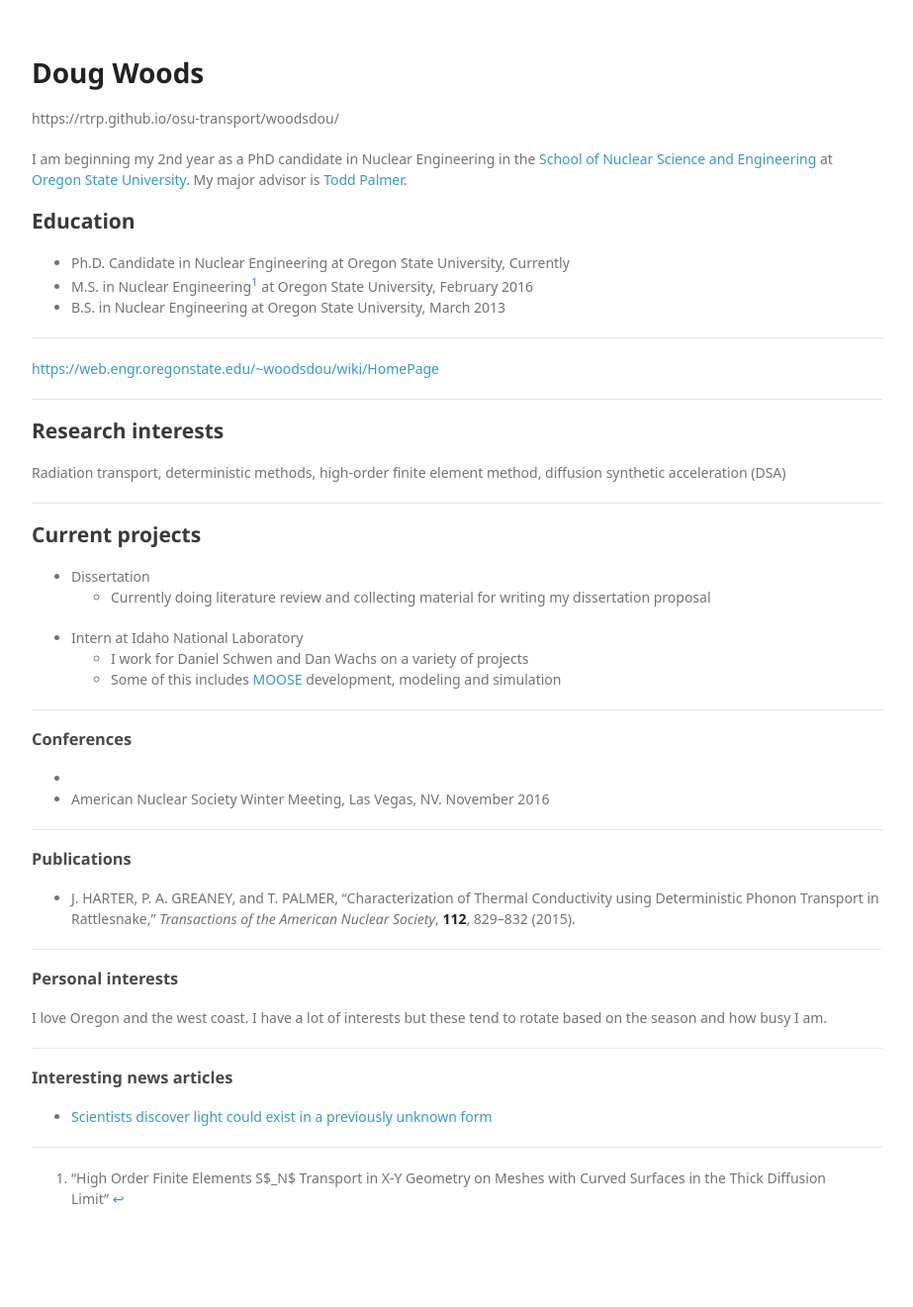
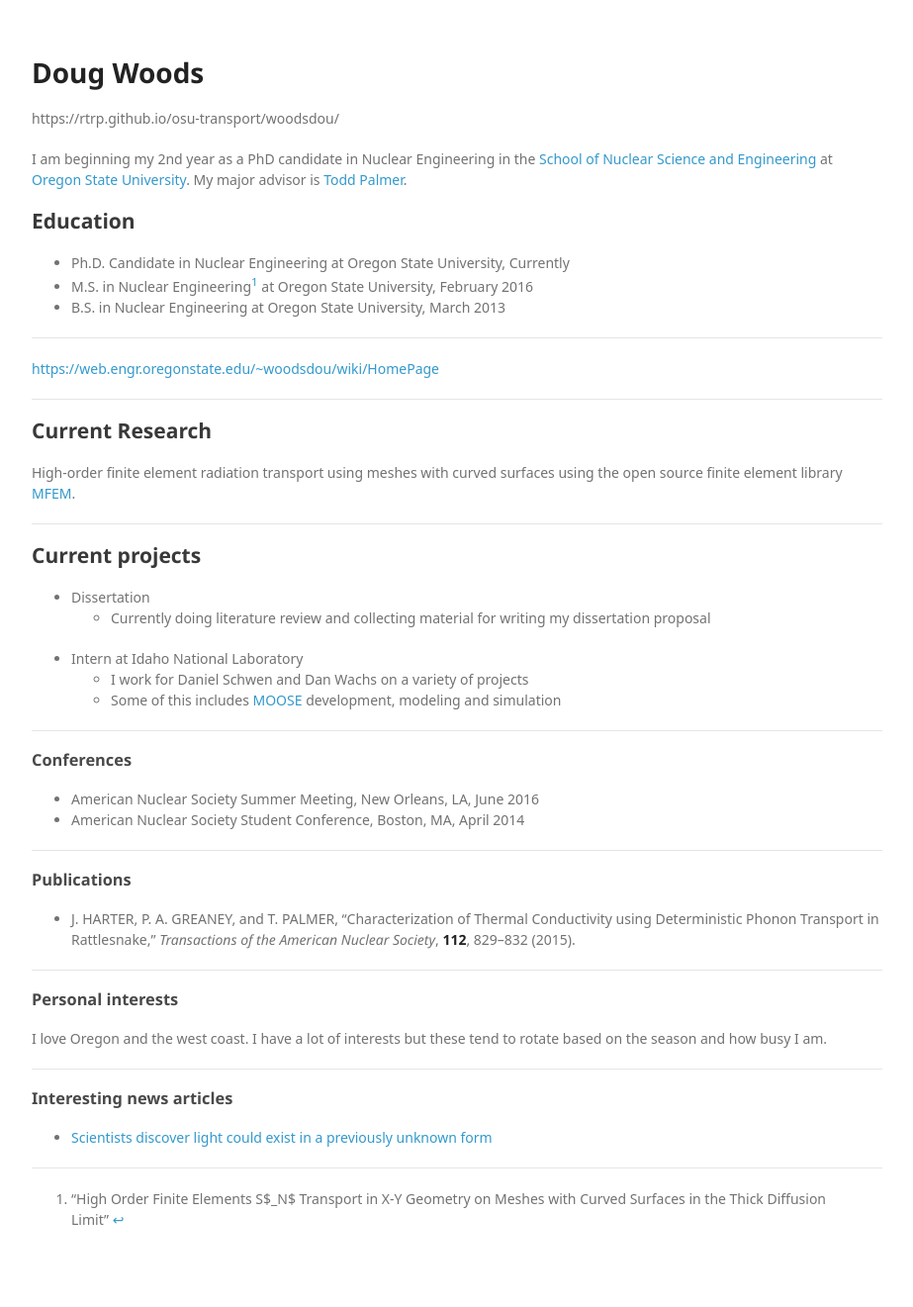
Before and after one commit to rtrp/osu-transport, a Jekyll site: the page built from woodsdou/index.md, in a window 1280 px wide. Shown: the whole page at 99% size, without its empty margins (178-1101 px from the left). Built offline with Jekyll 4.4.1, drawn with Linux system fonts in a browser that asks for light colours; some web fonts are replaced; before the commit the page ends 1300 px from its top, so only the background shows below that.

Commit message:
Update index.md

```diff
--- a/woodsdou/index.md
+++ b/woodsdou/index.md
@@ -23,9 +23,9 @@ I am beginning my 2nd year as a PhD candidate in Nuclear Engineering in the [Sch
 
 ***
 
-## Research interests
+## Current Research
 
-Radiation transport, deterministic methods, high-order finite element method, diffusion synthetic acceleration (DSA)
+High-order finite element radiation transport using meshes with curved surfaces using the open source finite element library [MFEM](https://mfem.org).
 
 ***
 
@@ -42,8 +42,8 @@ Radiation transport, deterministic methods, high-order finite element method, di
 ***
 
 ### Conferences
-*
-* American Nuclear Society Winter Meeting, Las Vegas, NV. November 2016
+* American Nuclear Society Summer Meeting, New Orleans, LA, June 2016
+* American Nuclear Society Student Conference, Boston, MA, April 2014
 
 ***
 
```
